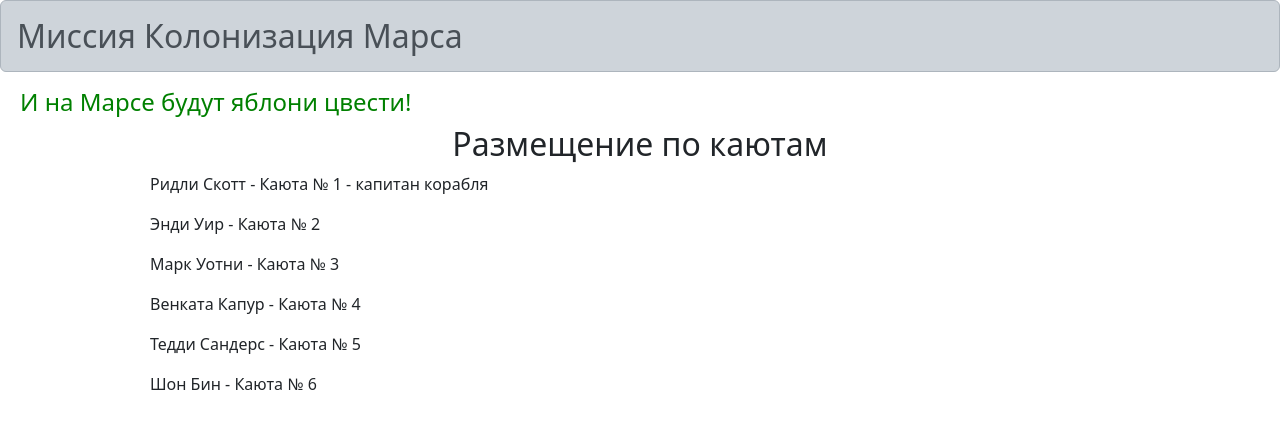
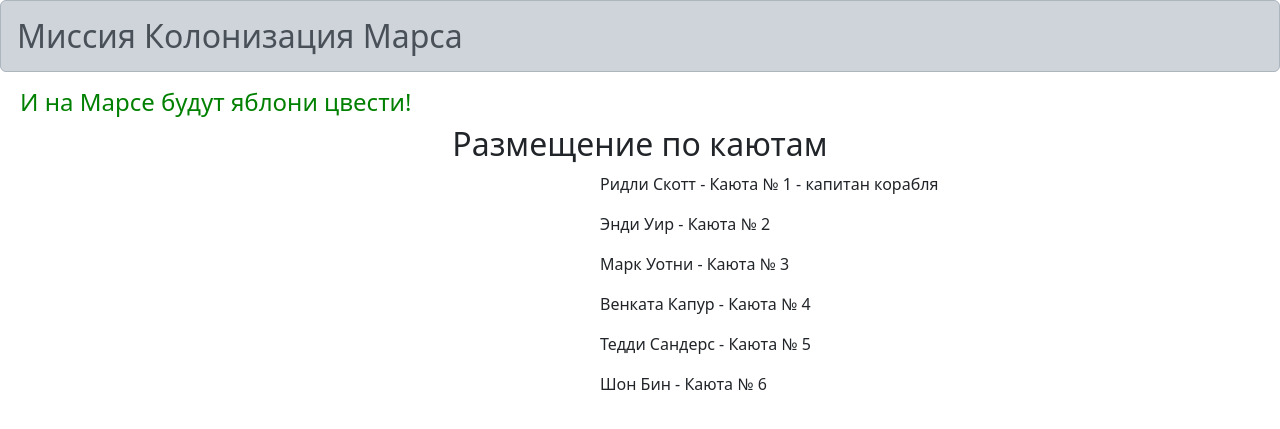
Before and after one commit to maksimka1234567/mars2, a Flask app: page /distribution in a window 1280 px wide. Shown: the top 429 px of the page. Run offline with Flask 3, Linux system fonts and the light colour scheme.

Commit message:
ывыы

```diff
--- a/templates/distribution.html
+++ b/templates/distribution.html
@@ -3,11 +3,24 @@
 <head>
     <meta charset="UTF-8">
     <title>Title</title>
+    <style>
+        /* Стиль для параграфов */
+        p {
+            margin-left: 600px; /* Отступ слева для текста */
+            margin-bottom: 10px; /* Отступ между параграфами */
+        }
+
+        /* Стиль для заголовка */
+        h2 {
+            margin-bottom: 20px; /* Отступ под заголовком */
+        }
+    </style>
 </head>
 <body>
-{% extends "base.html" %} {% block content %}
-<div class="text-start">
-  <h2 class="text-center">Размещение по каютам</h2>
+{% extends "base.html" %}
+{% block content %}
+<div>
+  <h2 align="center">Размещение по каютам</h2>
   {% for astronaut in astronauts %}
   <p>
     {{ astronaut }} - Каюта № {{ loop.index }} {% if loop.first %} - капитан
```
